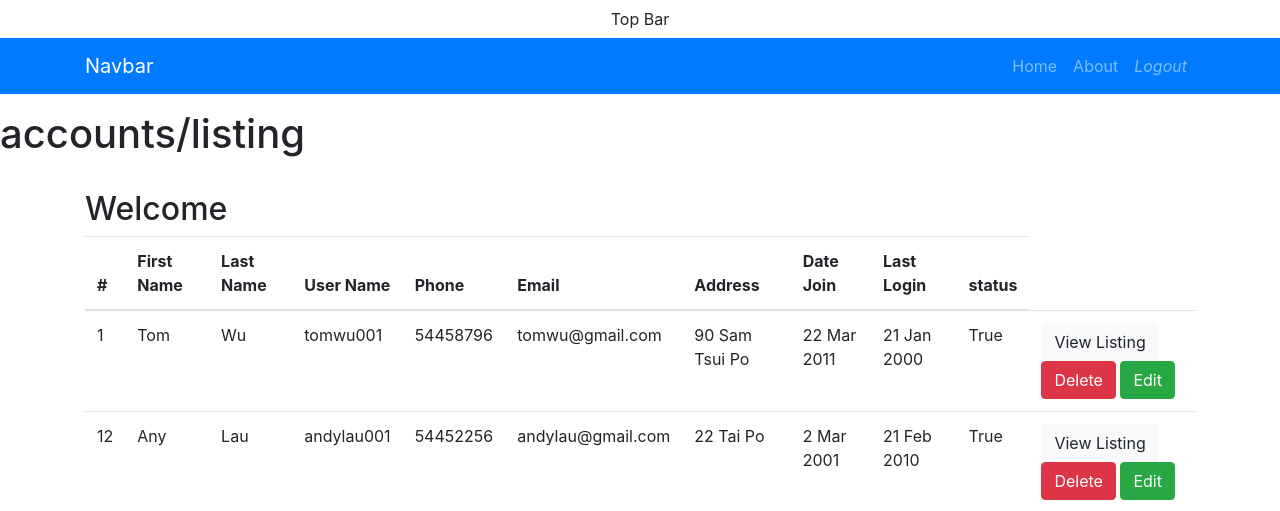
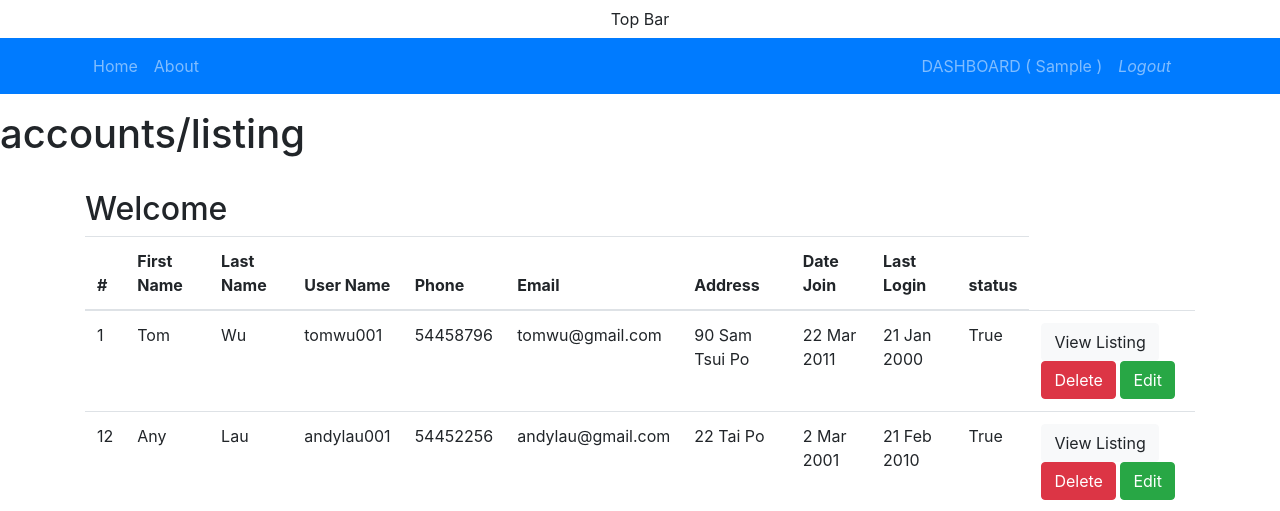
Before and after one commit to cslam0002/elib, a Django app: page /accounts/listing in a window 1280 px wide. Shown: the top 511 px of the page. Run offline with Django 5.2, Linux system fonts and the light colour scheme; the visitor is signed in with stand-in values (Sample User, id 1).

Commit message:
active status and dashboard shown on nav bar

```diff
--- a/accounts/urls.py
+++ b/accounts/urls.py
@@ -7,7 +7,7 @@ urlpatterns = [
     path('login', views.login, name='login'),
     path('logout', views.logout, name='logout'),
     path('register', views.register, name='register'),
-
+    path('dashboard', views.dashboard, name='dashboard'),
 
     path('edit', views.edit, name='edit'),
     path('listing', views.listing, name='listing'),
--- a/accounts/views.py
+++ b/accounts/views.py
@@ -5,12 +5,6 @@ from django.contrib import messages, auth
 from django.contrib.auth.models import User
 
 # Create your views here.
-
-def edit(request):
-    return render(request, 'accounts/edit.html')
-
-def listing(request):
-    return render(request, 'accounts/listing.html')
 
 def login(request):
     if request.method == "POST":
@@ -20,8 +14,7 @@ def login(request):
         if user is not None:
             auth.login(request, user)
             messages.success(request, "You are logged in !")
-            # return redirect("accounts:dashboard")
-            return redirect("pages:index")
+            return redirect("accounts:dashboard")
         else:
             messages.error(request, "Invalid credentials !")
             return redirect("accounts:login")
@@ -61,6 +54,9 @@ def register(request):
         return render(request, 'accounts/register.html')
     return render(request, 'accounts/register.html')
 
+def dashboard(request):
+    return render(request, 'accounts/dashboard.html')
+
 def reset(request):
     return render(request, 'accounts/reset.html')
 
@@ -69,3 +65,9 @@ def search(request):
 
 def update(request):
     return render(request, 'accounts/update.html')
+
+def edit(request):
+    return render(request, 'accounts/edit.html')
+
+def listing(request):
+    return render(request, 'accounts/listing.html')
--- a/templates/partials/navbar.html
+++ b/templates/partials/navbar.html
@@ -1,15 +1,21 @@
     <nav class="navbar navbar-expand-sm navbar-dark bg-primary mb-3">
         <div class="container">
-            <a href="#" class="navbar-brand">Navbar</a>
+
+            <ul class="navbar-nav">
+                <li {% if request.path == '/' %} class="nav-item active" {% else %} class="nav-item" {% endif %}><a href={% url "pages:index" %} class="nav-link">Home</a></li>
+                <li {% if 'about' in request.path %} class="nav-item active" {% else %} class="nav-item" {% endif %}><a href={% url "pages:about" %} class="nav-link">About</a></li>
+            </ul>
 
             <div class="collapse navbar-collapse" id="navbarNav">
             <ul class="navbar-nav ml-auto">
-                <li class="nav-item"><a href={% url "pages:index" %} class="nav-link">Home</a></li>
-                <li class="nav-item"><a href={% url "pages:about" %} class="nav-link">About</a></li>
-
                 {% if user.is_authenticated %}
-                <!-- logout -->
-                <li class="nav-item">
+                <li {% if 'dashboard' in request.path %} class="nav-item active" {% else %} class="nav-item" {% endif %}>
+                    <a href={% url "accounts:dashboard" %}
+                       class="nav-link">DASHBOARD ({% if user.first_name %} {{user.first_name}} {% else %} ADMIN {% endif %})
+                    </a>
+                </li>
+                <!---- logout ---->
+                <li class="nav-item mr-3">
                     <a href="javascript:{document.getElementById('logout').submit()}" class="nav-link">
                         <i class="fas fa-sign-out-alt">Logout</i>
                     </a>
@@ -20,8 +26,8 @@
                 </li>
                 <!-- end of logout -->
                 {% else %}
-                <li class="nav-item"><a href={% url "accounts:register" %} class="nav-link">Register</a></li>
-                <li class="nav-item"><a href={% url "accounts:login"    %} class="nav-link">Login</a></li>
+                <li {% if 'register' in request.path %} class="nav-item active" {% else %} class="nav-items" {% endif %}><a href={% url "accounts:register" %} class="nav-link">Register</a></li>
+                <li {% if 'login' in request.path %} class="nav-item active" {% else %} class="nav-item" {% endif %}><a href={% url "accounts:login"    %} class="nav-link">Login</a></li>
                 {% endif %}
             </ul>
         </div>
```
Also changed, not shown: templates/accounts/dashboard.html (added, +7 -0 lines).
